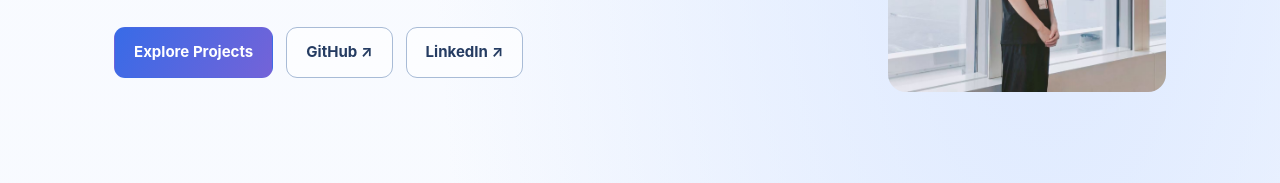
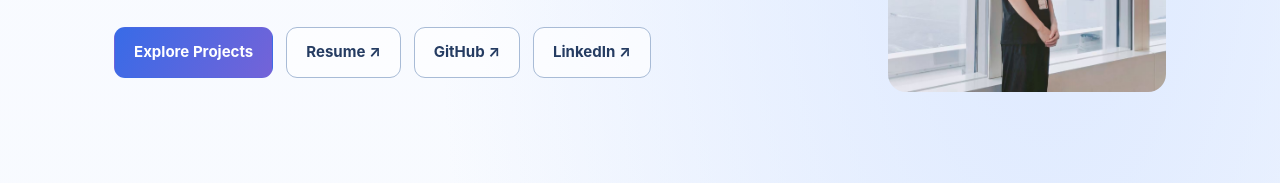
Before and after one commit to gcliu2299/gcliu2299.github.io, a plain HTML site: page index.html in a window 1280 px wide. Shown: the part 450-633 px from the top of the page. Drawn offline with Linux system fonts and the light colour scheme.

Commit message:
Add Resume Button

```diff
--- a/index.html
+++ b/index.html
@@ -114,6 +114,7 @@
       <p class="lead">I build machine learning systems for real-world engineering problems — from robotic visual inspection to Transformer-powered CAD applications.</p>
       <div class="actions">
         <a class="btn primary" href="#projects">Explore Projects</a>
+        <a class="btn" href="assets/Guanchen_Liu_Resume.pdf" target="_blank" rel="noopener noreferrer">Resume ↗</a>
         <a class="btn" href="https://github.com/gcliu2299" target="_blank" rel="noopener noreferrer">GitHub ↗</a>
         <a class="btn" href="https://www.linkedin.com/in/gcliu2299/" target="_blank" rel="noopener noreferrer">LinkedIn ↗</a>
       </div>
@@ -191,7 +192,7 @@
         <div class="actions">
           <a class="btn primary" href="mailto:gcliu2299@berkeley.edu">Email Me</a>
           <a class="btn" href="https://www.linkedin.com/in/gcliu2299/" target="_blank" rel="noopener noreferrer">LinkedIn ↗</a>
-          <!-- Later: upload resume.pdf to this repository, then add a Resume button here. -->
+          <a class="btn" href="assets/Guanchen_Liu_Resume.pdf" target="_blank" rel="noopener noreferrer">Resume ↗</a>
         </div>
       </div>
     </section>
```
Also changed, not shown: 1 other file.
